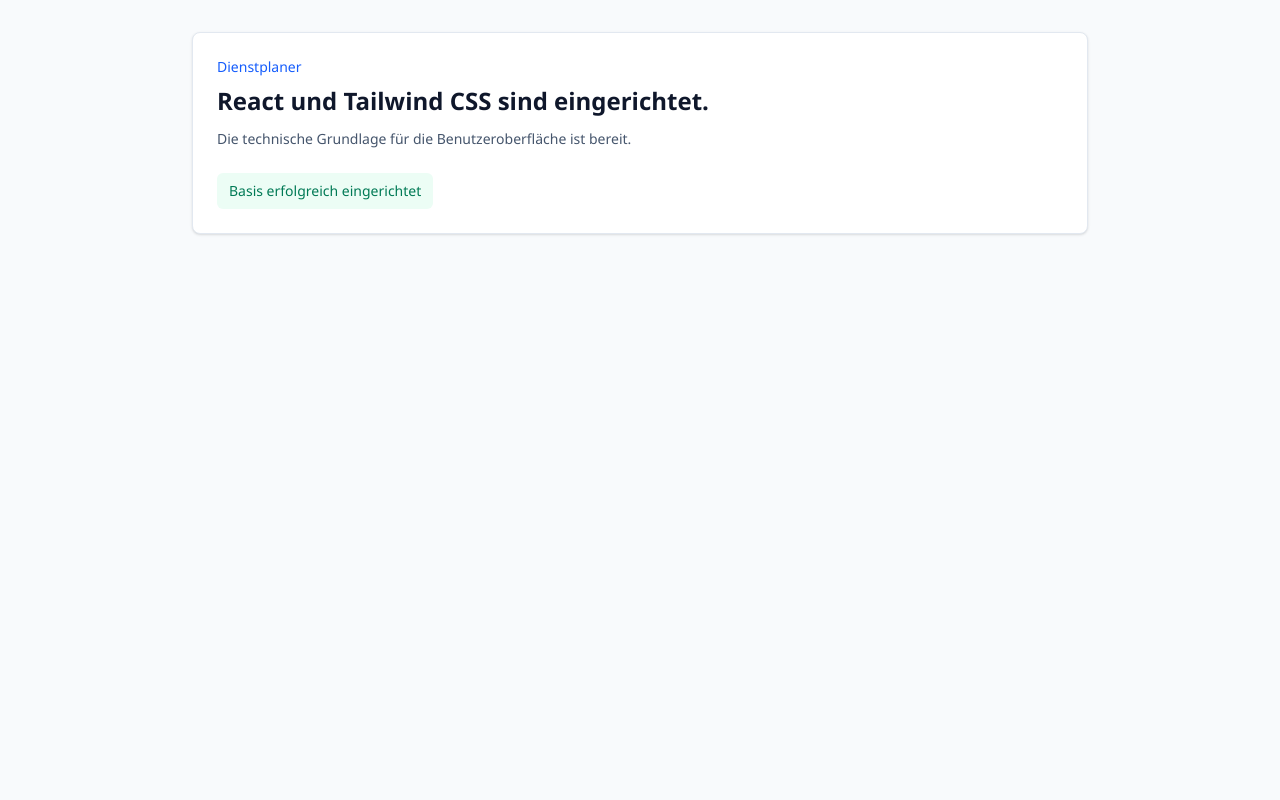
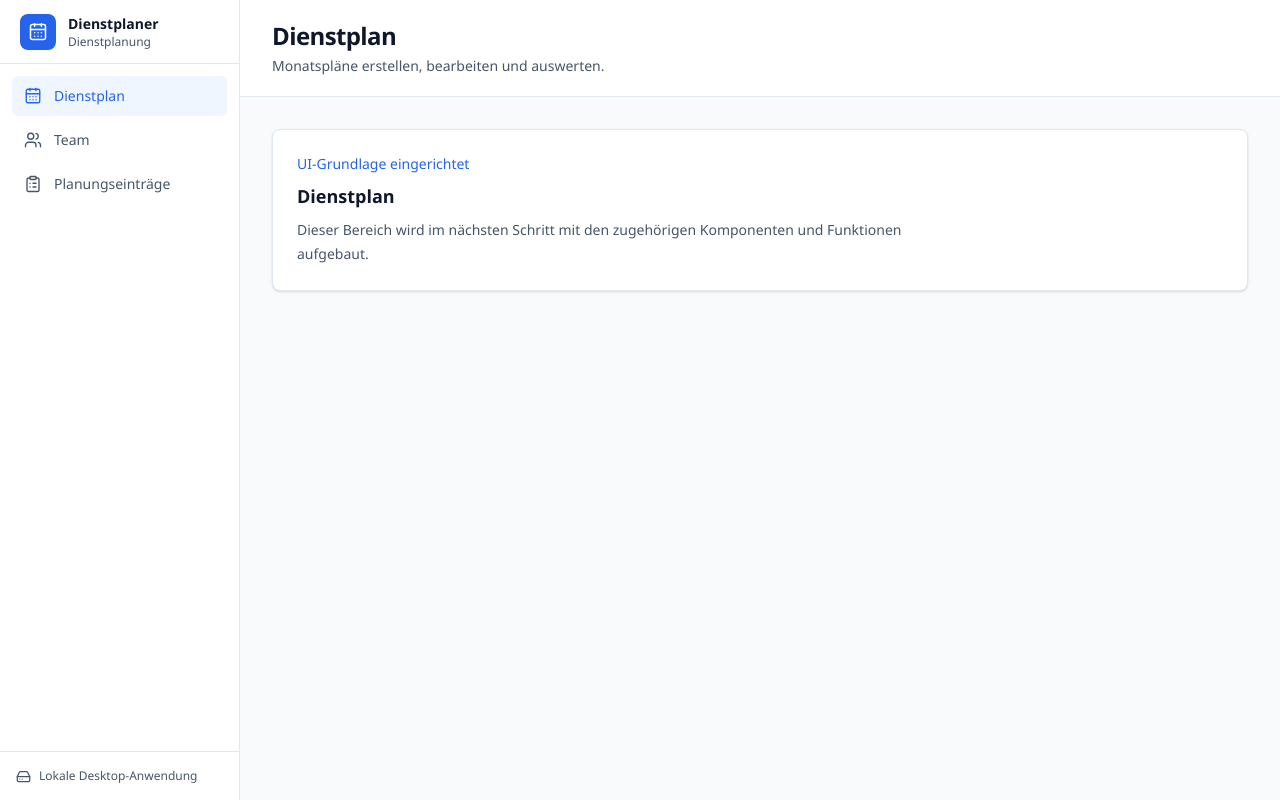
Before and after one commit to Rohde49/Dienstplaner, a React (Vite) app: page / in a window 1280 px wide. Built offline with nearby package versions, Linux system fonts and the light colour scheme.

Commit message:
feat: add application shell and design tokens

```diff
--- a/index.html
+++ b/index.html
@@ -7,6 +7,6 @@
   </head>
   <body>
     <div id="root"></div>
-    <script type="module" src="/src/renderer.tsx"></script>
+    <script type="module" src="/src/renderer/index.tsx"></script>
   </body>
 </html>
--- a/src/App.tsx
+++ /dev/null
@@ -1,21 +0,0 @@
-export function App() {
-  return (
-    <main className="min-h-screen bg-slate-50 p-8 text-slate-900">
-      <section className="mx-auto max-w-4xl rounded-lg border border-slate-200 bg-white p-6 shadow-sm">
-        <p className="mb-2 text-sm font-medium text-blue-600">Dienstplaner</p>
-
-        <h1 className="text-2xl font-semibold">
-          React und Tailwind CSS sind eingerichtet.
-        </h1>
-
-        <p className="mt-3 text-sm text-slate-600">
-          Die technische Grundlage für die Benutzeroberfläche ist bereit.
-        </p>
-
-        <div className="mt-6 inline-flex rounded-md bg-emerald-50 px-3 py-2 text-sm font-medium text-emerald-700">
-          Basis erfolgreich eingerichtet
-        </div>
-      </section>
-    </main>
-  );
-}
--- a/src/index.css
+++ /dev/null
@@ -1,24 +0,0 @@
-@import 'tailwindcss';
-
-@theme {
-  --font-sans: 'Segoe UI', ui-sans-serif, system-ui, sans-serif;
-}
-
-html,
-body,
-#root {
-  min-height: 100%;
-}
-
-body {
-  margin: 0;
-  min-width: 1024px;
-  background: #f8fafc;
-}
-
-button,
-input,
-select,
-textarea {
-  font: inherit;
-}
--- /dev/null
+++ b/src/renderer/App.tsx
@@ -0,0 +1,64 @@
+import { useState } from 'react';
+import { Toaster } from 'sonner';
+
+import { AppShell, type AppPage } from './components/layout/AppShell';
+
+type PageInformation = {
+  title: string;
+  description: string;
+};
+
+const pageInformation: Record<AppPage, PageInformation> = {
+  planner: {
+    title: 'Dienstplan',
+    description: 'Monatspläne erstellen, bearbeiten und auswerten.',
+  },
+  team: {
+    title: 'Team',
+    description: 'Mitarbeiter und ihre Planungsdaten verwalten.',
+  },
+  'entry-types': {
+    title: 'Planungseinträge',
+    description: 'Dienste, Abwesenheiten und weitere Eintragsarten verwalten.',
+  },
+};
+
+export function App() {
+  const [activePage, setActivePage] = useState<AppPage>('planner');
+  const currentPage = pageInformation[activePage];
+
+  return (
+    <>
+      <AppShell activePage={activePage} onNavigate={setActivePage}>
+        <header className="border-app-border bg-app-surface border-b px-6 py-5 lg:px-8">
+          <h1 className="text-app-text text-2xl font-semibold tracking-tight">
+            {currentPage.title}
+          </h1>
+
+          <p className="text-app-muted mt-1 text-sm">
+            {currentPage.description}
+          </p>
+        </header>
+
+        <div className="p-6 lg:p-8">
+          <section className="border-app-border bg-app-surface rounded-lg border p-6 shadow-sm">
+            <p className="text-app-primary text-sm font-medium">
+              UI-Grundlage eingerichtet
+            </p>
+
+            <h2 className="text-app-text mt-2 text-lg font-semibold">
+              {currentPage.title}
+            </h2>
+
+            <p className="text-app-muted mt-2 max-w-2xl text-sm leading-6">
+              Dieser Bereich wird im nächsten Schritt mit den zugehörigen
+              Komponenten und Funktionen aufgebaut.
+            </p>
+          </section>
+        </div>
+      </AppShell>
+
+      <Toaster position="bottom-right" theme="light" richColors closeButton />
+    </>
+  );
+}
--- /dev/null
+++ b/src/renderer/components/layout/AppShell.tsx
@@ -0,0 +1,95 @@
+import {
+  CalendarDays,
+  ClipboardList,
+  HardDrive,
+  Users,
+  type LucideIcon,
+} from 'lucide-react';
+import type { ReactNode } from 'react';
+
+export type AppPage = 'planner' | 'team' | 'entry-types';
+
+type AppShellProps = {
+  activePage: AppPage;
+  children: ReactNode;
+  onNavigate: (page: AppPage) => void;
+};
+
+type NavigationItem = {
+  id: AppPage;
+  label: string;
+  icon: LucideIcon;
+};
+
+const navigationItems: NavigationItem[] = [
+  {
+    id: 'planner',
+    label: 'Dienstplan',
+    icon: CalendarDays,
+  },
+  {
+    id: 'team',
+    label: 'Team',
+    icon: Users,
+  },
+  {
+    id: 'entry-types',
+    label: 'Planungseinträge',
+    icon: ClipboardList,
+  },
+];
+
+export function AppShell({ activePage, children, onNavigate }: AppShellProps) {
+  return (
+    <div className="bg-app-background grid min-h-screen grid-cols-[14rem_minmax(0,1fr)] xl:grid-cols-[15rem_minmax(0,1fr)]">
+      <aside className="border-app-border bg-app-surface flex min-h-screen flex-col border-r">
+        <div className="border-app-border flex h-16 items-center gap-3 border-b px-5">
+          <div className="bg-app-primary flex size-9 items-center justify-center rounded-lg text-white">
+            <CalendarDays aria-hidden="true" size={20} strokeWidth={1.8} />
+          </div>
+
+          <div>
+            <p className="text-app-text font-semibold">Dienstplaner</p>
+            <p className="text-app-muted text-xs">Dienstplanung</p>
+          </div>
+        </div>
+
+        <nav aria-label="Hauptnavigation" className="flex-1 p-3">
+          <ul className="space-y-1">
+            {navigationItems.map((item) => {
+              const Icon = item.icon;
+              const isActive = activePage === item.id;
+
+              return (
+                <li key={item.id}>
+                  <button
+                    type="button"
+                    aria-current={isActive ? 'page' : undefined}
+                    className={`flex w-full items-center gap-3 rounded-md px-3 py-2.5 text-left text-sm font-medium transition-colors ${
+                      isActive
+                        ? 'bg-app-primary-subtle text-app-primary'
+                        : 'text-app-muted hover:text-app-text hover:bg-slate-100'
+                    }`}
+                    onClick={() => onNavigate(item.id)}
+                  >
+                    <Icon aria-hidden="true" size={18} strokeWidth={1.8} />
+                    <span>{item.label}</span>
+                  </button>
+                </li>
+              );
+            })}
+          </ul>
+        </nav>
+
+        <div className="border-app-border border-t p-4">
+          <div className="text-app-muted flex items-center gap-2 text-xs">
+            <HardDrive aria-hidden="true" size={15} />
+            <span>Lokale Desktop-Anwendung</span>
+          </div>
+        </div>
+      </aside>
+
+      <main className="min-w-0">{children}</main>
+    </div>
+  );
+}
--- a/src/renderer.tsx
+++ b/src/renderer/index.tsx
@@ -2,7 +2,7 @@ import { StrictMode } from 'react';
 import { createRoot } from 'react-dom/client';
 
 import { App } from './App';
-import './index.css';
+import './styles/index.css';
 
 const rootElement = document.getElementById('root');
 
--- /dev/null
+++ b/src/renderer/styles/index.css
@@ -0,0 +1,56 @@
+@import 'tailwindcss';
+
+@theme {
+  --font-sans: 'Segoe UI', ui-sans-serif, system-ui, sans-serif;
+
+  --color-app-background: #f8fafc;
+  --color-app-surface: #ffffff;
+  --color-app-border: #e2e8f0;
+  --color-app-text: #0f172a;
+  --color-app-muted: #475569;
+
+  --color-app-primary: #2563eb;
+  --color-app-primary-hover: #1d4ed8;
+  --color-app-primary-subtle: #eff6ff;
+
+  --color-app-success: #047857;
+  --color-app-success-subtle: #ecfdf5;
+  --color-app-warning: #b45309;
+  --color-app-warning-subtle: #fffbeb;
+  --color-app-danger: #dc2626;
+  --color-app-danger-subtle: #fef2f2;
+}
+
+@layer base {
+  * {
+    box-sizing: border-box;
+  }
+
+  html,
+  body,
+  #root {
+    min-height: 100%;
+  }
+
+  body {
+    margin: 0;
+    min-width: 1024px;
+    background: var(--color-app-background);
+    color: var(--color-app-text);
+    font-family: var(--font-sans);
+    font-size: 14px;
+    -webkit-font-smoothing: antialiased;
+  }
+
+  button,
+  input,
+  select,
+  textarea {
+    font: inherit;
+  }
+
+  :focus-visible {
+    outline: 2px solid var(--color-app-primary);
+    outline-offset: 2px;
+  }
+}
```
